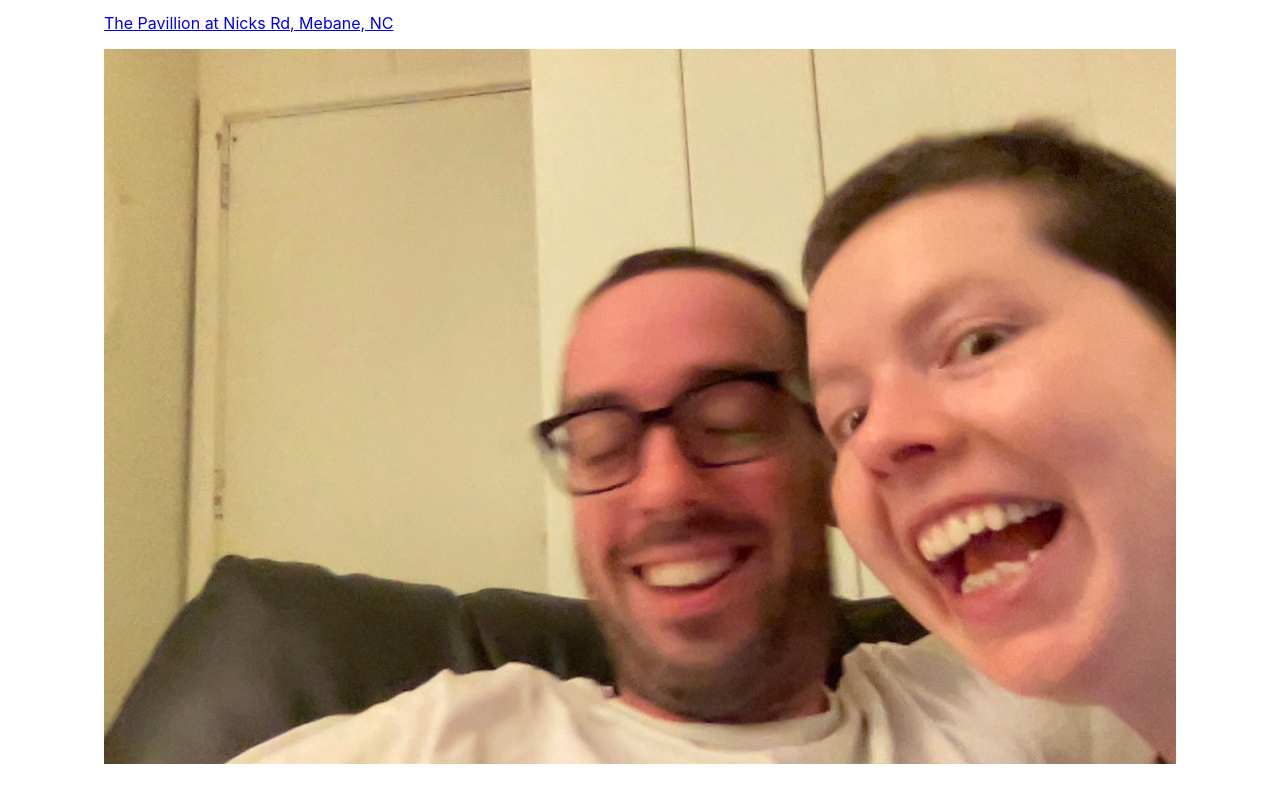
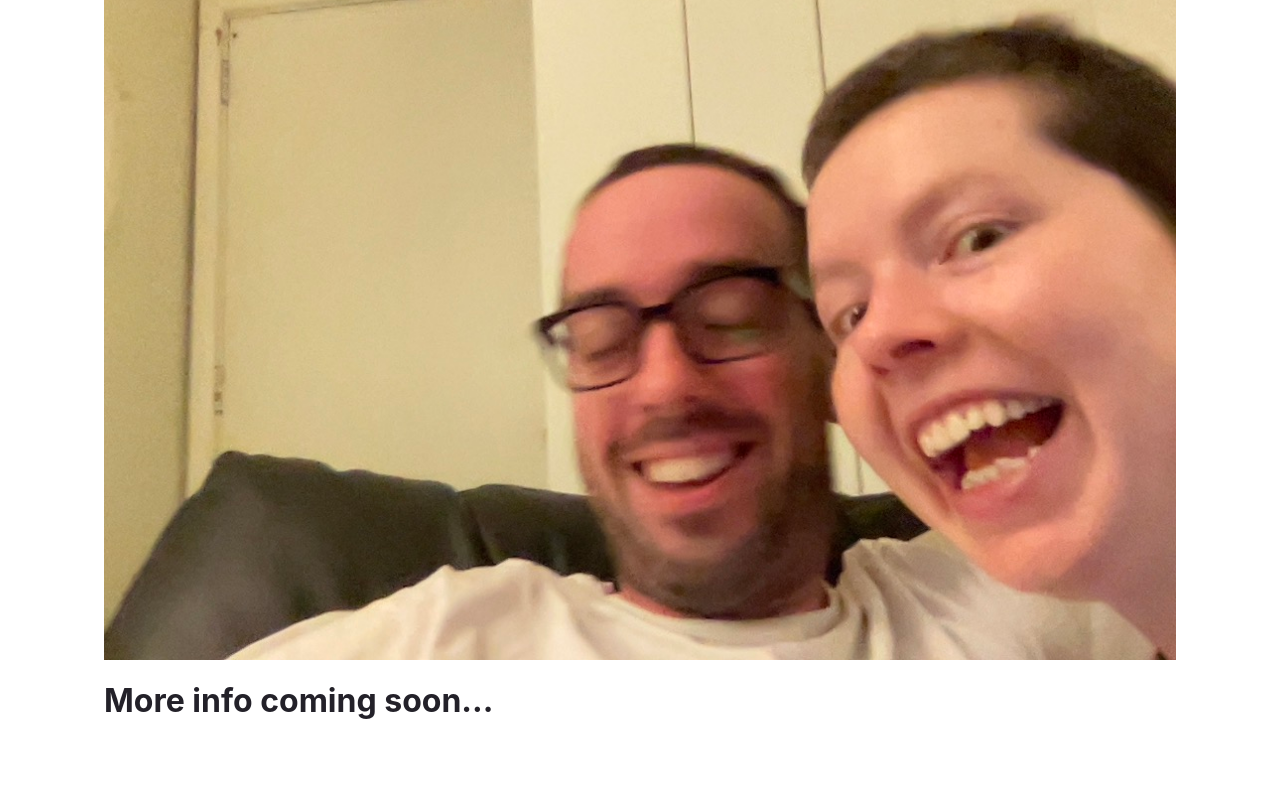
Before and after one commit to kiwiziti/kiwiziti.com, a Gatsby site: page / in a window 1280 px wide. Shown: the part 209-1012 px from the top of the page. After the commit the page ends 950 px from the top, so only its background shows below. Built offline with nearby package versions, Linux system fonts and the light colour scheme; Gatsby itself is replaced by a stand-in of ours.

Commit message:
Add styles and update text

```diff
--- a/src/pages/index.js
+++ b/src/pages/index.js
@@ -4,7 +4,8 @@ import { StaticImage } from "gatsby-plugin-image"
 // styles
 const pageStyles = {
   color: "#232129",
-  padding: 96,
+  paddingLeft: 96,
+  paddingRight: 96,
   fontFamily: "-apple-system, Roboto, sans-serif, serif",
 }
 
@@ -19,6 +20,7 @@ const IndexPage = () => {
         </a>
 
       <StaticImage src="../images/wedding-hero.jpg" alt="us" />
+      <h1>More info coming soon...</h1>
     </main>
   )
 }
```
